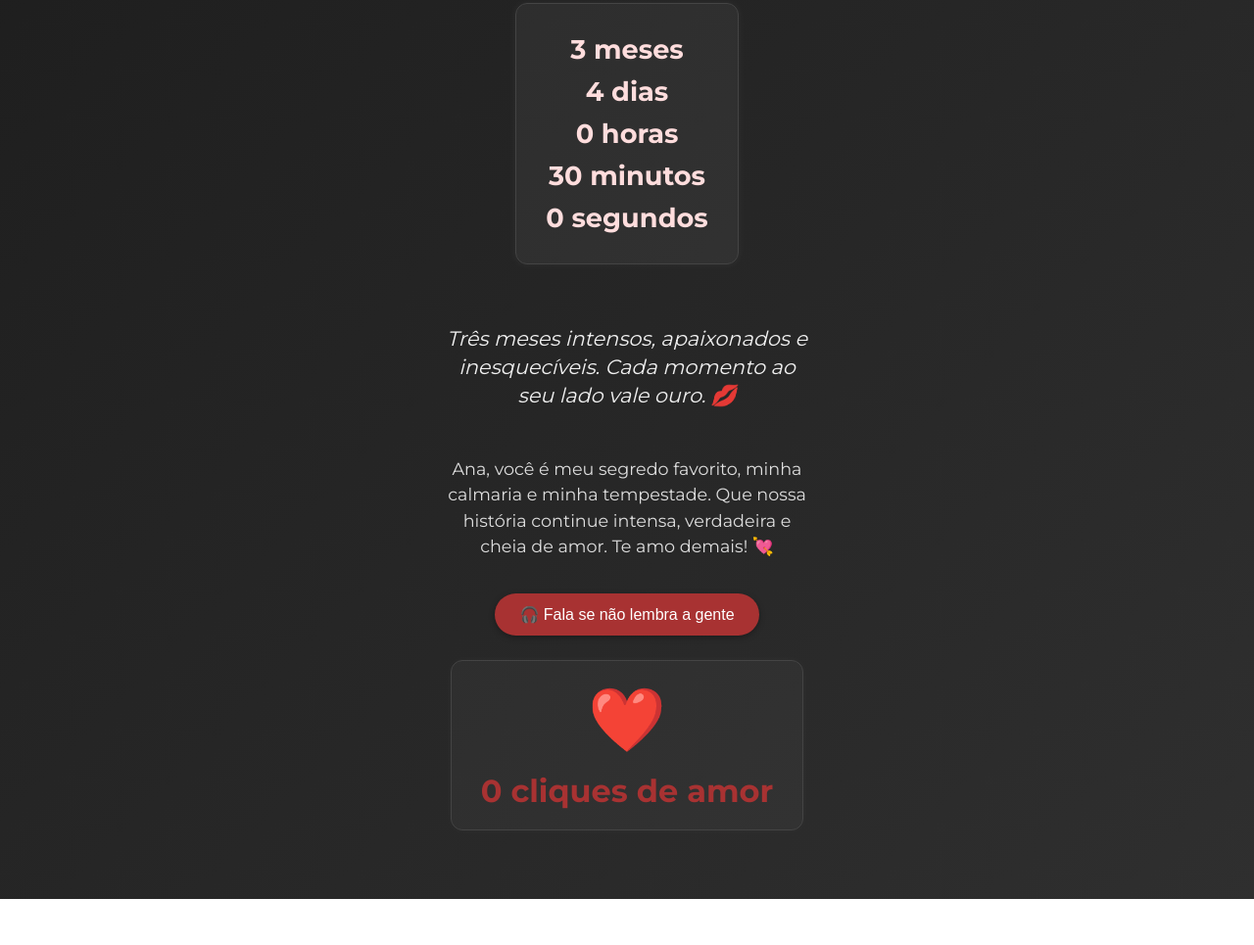
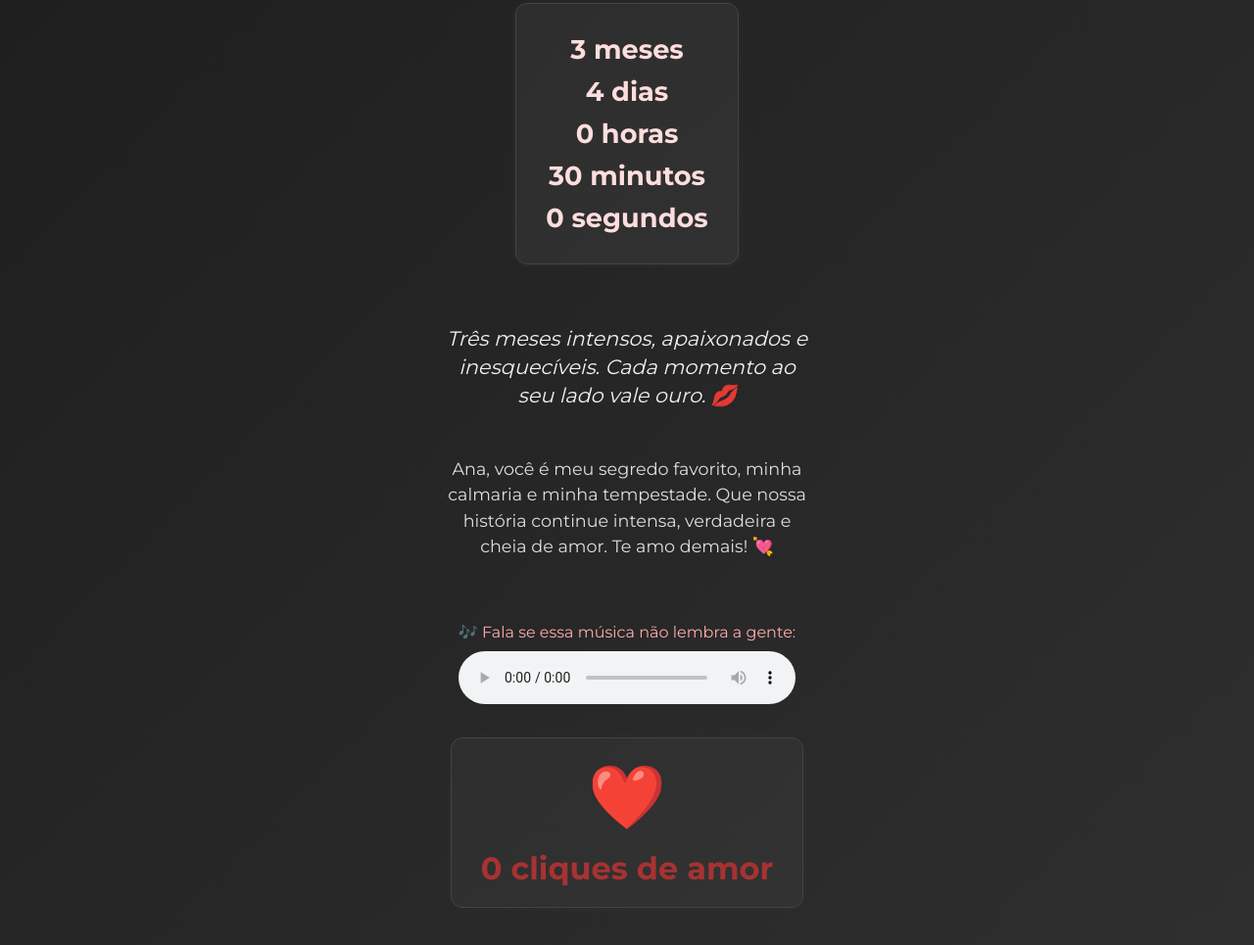
Before and after one commit to Gustaxxss/3meses, a plain HTML site: page index.html in a window 1280 px wide. Shown: the part 371-1336 px from the top of the page at 98% size. Before the commit the page ends 1289 px from the top, so only its background shows below. Drawn offline with Linux system fonts and the light colour scheme.

Commit message:
Update index.html

```diff
--- a/index.html
+++ b/index.html
@@ -99,23 +99,20 @@
       color: #a83232;
       margin-top: 15px;
     }
-    a#yt-button {
-      text-decoration: none;
-      margin-bottom: 25px;
+    #player-container {
+      margin: 30px 0;
+      max-width: 90%;
     }
-    #yt-button button {
-      background: #a83232;
-      color: #fff;
-      border: none;
-      padding: 12px 25px;
-      border-radius: 30px;
+    #player-text {
+      margin-bottom: 10px;
       font-size: 1rem;
-      cursor: pointer;
-      box-shadow: 0 2px 6px rgba(0,0,0,0.3);
-      transition: background 0.3s ease;
+      color: #ffaaaa;
     }
-    #yt-button button:hover {
-      background: #d03434;
+    audio {
+      width: 100%;
+      max-width: 360px;
+      border-radius: 10px;
+      outline: none;
     }
 
     @media (max-width: 480px) {
@@ -142,9 +139,8 @@
       #love-count {
         font-size: 1.6rem;
       }
-      #yt-button button {
+      #player-text {
         font-size: 0.9rem;
-        padding: 10px 20px;
       }
     }
   </style>
@@ -169,10 +165,14 @@
     Ana, você é meu segredo favorito, minha calmaria e minha tempestade. Que nossa história continue intensa, verdadeira e cheia de amor. Te amo demais! 💘
   </p>
 
-  <!-- Botão com link pra música no YouTube -->
-  <a id="yt-button" href="https://youtu.be/2iUAbkwfxcY?si=D_jytLm2SKxweowv" target="_blank">
-    <button>🎧 Fala se não lembra a gente</button>
-  </a>
+  <!-- Música integrada -->
+  <div id="player-container">
+    <div id="player-text">🎶 Fala se essa música não lembra a gente:</div>
+    <audio controls>
+      <source src="https://drive.google.com/uc?export=download&id=1Zwg26kkGMUn2wUkVukwinqJ-PRUX9vyO" type="audio/mp3">
+      Seu navegador não suporta áudio.
+    </audio>
+  </div>
 
   <!-- Mini game do coração -->
   <div id="game-container">
```
